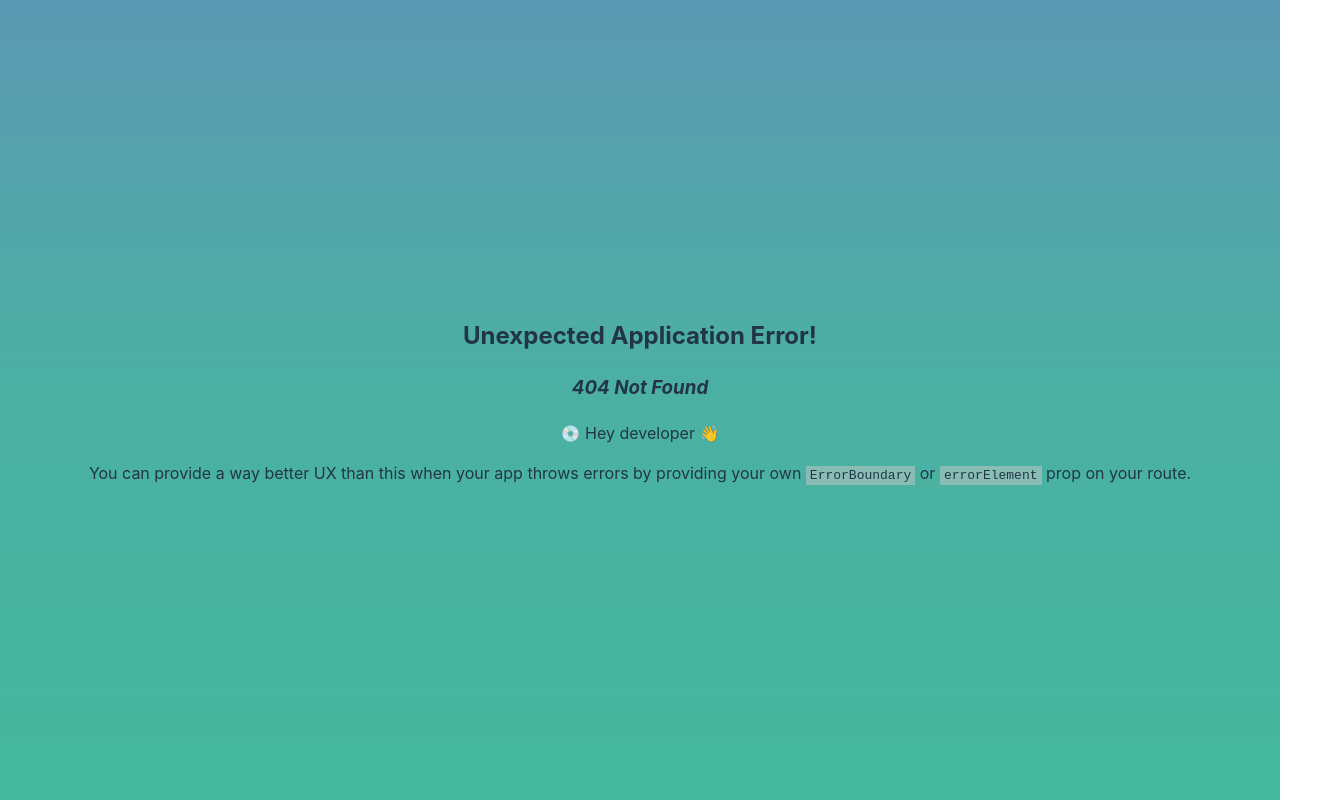
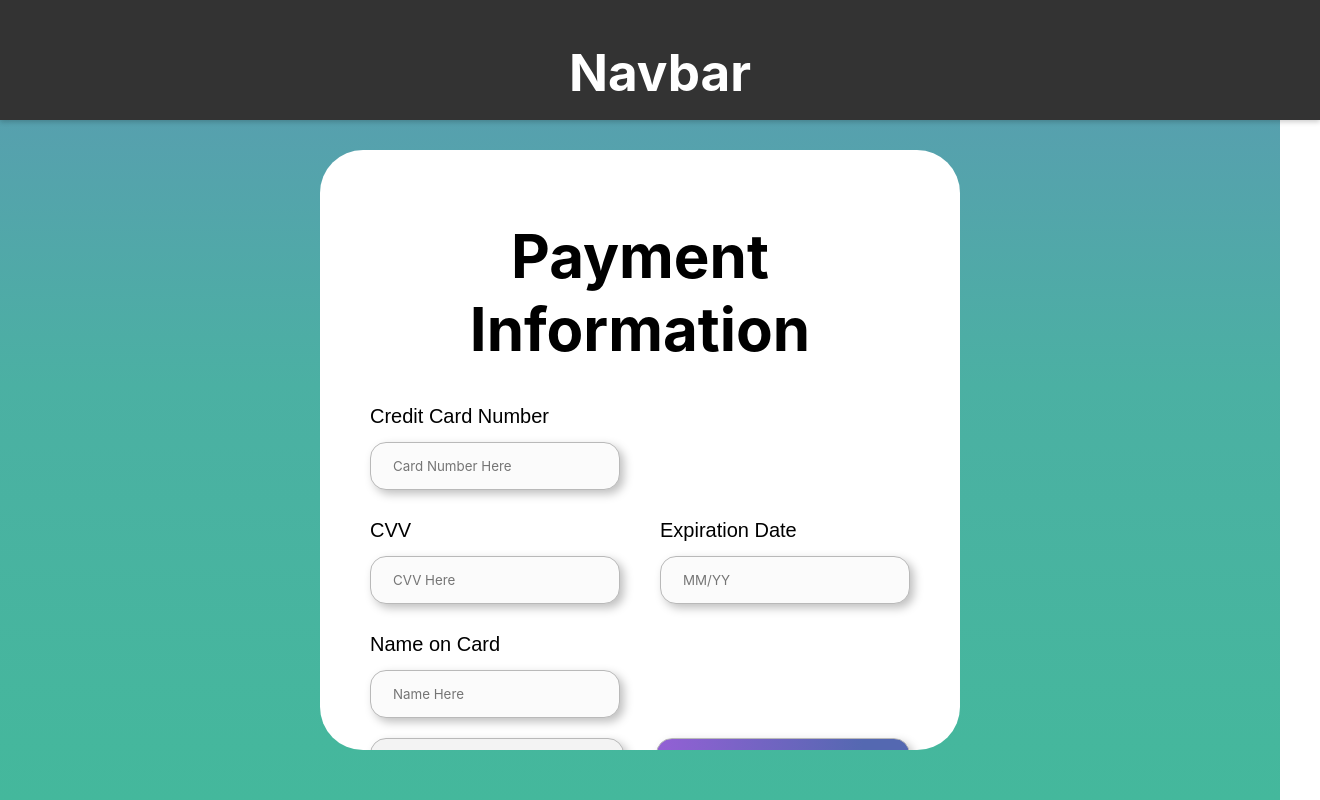
Before and after one commit to CS37033-2024-TA-Repos/2024-react-starter, a React (Vite) app: page /payment-info in a window 1280 px wide. Before the commit this address had no page. Shown: the whole page, 1320 px wide, since content can reach past the window. Built offline with nearby package versions, Linux system fonts and the light colour scheme; a web font is replaced by a local one.

Commit message:
Fixed CSS, added Payment page for OrderFlowers called OrderPayment.tsx

```diff
--- a/src/App.tsx
+++ b/src/App.tsx
@@ -3,6 +3,7 @@ import './App.css';
 import { createBrowserRouter, RouterProvider, Outlet } from 'react-router-dom';
 import NavBar from './Components/NavBar';
 import OrderFlowers from "./Components/OrderFlowers";
+import OrderPayment from './Components/OrderPayment';
 
 function App() {
     const router = createBrowserRouter([
@@ -12,6 +13,7 @@ function App() {
             children: [
                 { path: '/', element: <Welcome /> },
                 { path: 'order-flowers', element: <OrderFlowers /> },
+                { path: 'payment-info', element: <OrderPayment /> }, // New route for payment info
                 // ... other routes
             ],
         },
--- a/src/Components/OrderFlowers.module.css
+++ b/src/Components/OrderFlowers.module.css
@@ -2,20 +2,29 @@
 @import url('https://fonts.googleapis.com/css2?family=Jaldi:wght@400;700&display=swap');
 
 .container {
+
+
     position: absolute;
     top: 150px;
     left: 50%; /* Center the container horizontally */
     transform: translateX(-50%); /* Adjust horizontal centering with transform */
     width: 50%; /* 53.4% of the parent element's width */
-    height: 73%;
+    height: 75%;
     background: #FFFFFF;
     border-radius: 43px;
-    padding: 20px;
+
     box-sizing: border-box;
     display: flex;
     flex-direction: column;
     align-items: center;
     justify-content: flex-start;
+
+    min-width: 300px; /* This is the typical smallest screen size you would design for */
+    min-height: 50vh; /* Minimum height set to 50% of the viewport height */
+     /* Allows vertical scrolling if the content is taller than the container */
+    overflow-y: auto;
+    padding: 1.25rem 2rem;
+
 }
 
 .title {
@@ -32,6 +41,7 @@
     justify-content: center;
     width: 100%;
     gap: 40px; /* Space between the two inputs */
+
 }
 
 .input,
@@ -44,8 +54,10 @@
     border: 1px solid #B9B9B9;
     box-shadow: 4px 4px 9.4px rgba(0, 0, 0, 0.25);
     border-radius: 16px;
-    margin-top: 0px;
+
     display: flex;
+    width: calc(100% - 2rem); /* Subtract the padding and/or margin from the width to ensure it fits within the parent */
+    min-width: 0;
 }
 
 .input {
@@ -55,7 +67,8 @@
 .largeTextarea {
     width: 540px;
     height: 142px; /* Larger height for text area */
-    margin-top: 0px; /* Space below the inputs */
+ /* Space below the inputs */
+    resize: none;
 }
 
 .formGroup {
@@ -63,6 +76,8 @@
     flex-direction: column; /* Stack elements vertically */
     align-items: flex-start; /* Align items to the start (left) */
     margin-bottom: 20px; /* Add space below this form group */
+    width: 100%; /* Set width to 100% of its parent to avoid overflow */
+    max-width: 100%
 }
 
 .label {
@@ -81,6 +96,7 @@
     justify-content: space-between; /* Place the children at the start and end of the container */
     width: 100%; /* Take up full width of the parent container */
     /* Remove gap if you want the buttons to align exactly at the ends */
+    flex-wrap: wrap;
 }
 
 .button,
@@ -91,7 +107,6 @@
     justify-content: center;
     align-items: center;
     padding: 8px 18px;
-    flex: 1; /* Buttons will grow equally to fill the flex container */
     min-width: 234px; /* Minimum width for the buttons */
     height: 57px;
     background: #F3F3F3;
@@ -107,6 +122,9 @@
     text-transform: uppercase;
     color: #FFFFFF;
     margin-right: 5px; /* Spacing between buttons, adjust if needed */
+
+    flex: 1 1 auto; /* Allow the button to grow and shrink, but not to exceed the container's width */
+    max-width: calc(50% - 1rem);
 }
 
 .backButton {
@@ -128,3 +146,33 @@
 .button:first-child {
     margin-left: 0;
 }
+
+@media (max-width: 1104px) {
+    .container {
+        overflow-y: auto; /* Enable vertical scrolling for smaller screens */
+        /* ... other styles for smaller screens ... */
+    }
+
+    .inputRow {
+        flex-direction: column;
+        align-items: center; /* Center-align flex children vertically within the flex container */
+    }
+
+    .input,
+    .textarea {
+        width: 100%; /* Allow input and textarea to take the full width of the container */
+        max-width: 100%; /* Prevent them from exceeding the container's width */
+        margin: 0 auto; /* Center the input/textarea horizontally */
+    }
+
+    .button {
+        max-width: 100%; /* Allow buttons to expand to the full width */
+    }
+
+    /* If you have set margins that may affect centering, adjust them here */
+    .button,
+    .backButton,
+    .reviewButton {
+        margin: 0.5rem auto; /* Center buttons horizontally and add some vertical space */
+    }
+}
--- a/src/Components/OrderFlowers.tsx
+++ b/src/Components/OrderFlowers.tsx
@@ -1,10 +1,18 @@
 import React, {useState} from 'react';
+import { useNavigate } from 'react-router-dom';
 import styles from './OrderFlowers.module.css'; // Adjust the import path as necessary
 //go to http://localhost:5173/order-flowers to test because navbar isnt made yet
 const OrderFlowers: React.FC = () => {
     const [patientName, setPatientName] = useState('');
     const [patientRoom, setPatientRoom] = useState('');
     const [customMessage, setCustomMessage] = useState('');
+
+    const navigate = useNavigate();
+
+    const handleReviewOrder = () => {
+        // You may want to validate or process data here before navigating
+        navigate('/payment-info');
+    };
 
     return (
         <div className={styles.container}>
@@ -47,7 +55,7 @@ const OrderFlowers: React.FC = () => {
                         <button className={`${styles.button} ${styles.backButton}`} type="button">
                             Back
                         </button>
-                        <button className={`${styles.button} ${styles.reviewButton}`} type="submit">
+                        <button className={`${styles.button} ${styles.reviewButton}`} type="submit" onClick={handleReviewOrder}>
                             Review Order
                         </button>
                     </div>
--- /dev/null
+++ b/src/Components/OrderPayment.tsx
@@ -0,0 +1,82 @@
+import styles from './OrderFlowers.module.css';
+import React, { useState } from 'react'; // Create a CSS module for the payment page similarly
+
+const OrderPayment: React.FC = () => {
+    const [cardNumber, setCardNumber] = useState('');
+    const [cvv, setCvv] = useState('');
+    const [expirationDate, setExpirationDate] = useState('');
+    const [nameOnCard, setNameOnCard] = useState('');
+
+    const handleSubmit = (event: React.FormEvent) => {
+        event.preventDefault();
+        // Here you would handle the submission of the payment form
+        // Maybe sending the data to your server or processing the payment
+    };
+
+    return (
+        <div className={styles.container}>
+            <h2 className={styles.title}>Payment Information</h2>
+            <form onSubmit={handleSubmit}>
+                {/* Card Number Input */}
+                <div className={styles.formGroup}>
+                    <label className={styles.label}>Credit Card Number</label>
+                    <input
+                        className={styles.input}
+                        type="text"
+                        value={cardNumber}
+                        onChange={(e) => setCardNumber(e.target.value)}
+                        placeholder="Card Number Here"
+                    />
+                </div>
+
+                {/* CVV and Expiration Date Inputs */}
+                <div className={styles.inputRow}>
+                    <div className={styles.formGroup}>
+                        <label className={styles.label}>CVV</label>
+                        <input
+                            className={styles.input}
+                            type="text"
+                            value={cvv}
+                            onChange={(e) => setCvv(e.target.value)}
+                            placeholder="CVV Here"
+                        />
+                    </div>
+                    <div className={styles.formGroup}>
+                        <label className={styles.label}>Expiration Date</label>
+                        <input
+                            className={styles.input}
+                            type="text"
+                            value={expirationDate}
+                            onChange={(e) => setExpirationDate(e.target.value)}
+                            placeholder="MM/YY"
+                        />
+                    </div>
+                </div>
+
+                {/* Name on Card Input */}
+                <div className={styles.formGroup}>
+                    <label className={styles.label}>Name on Card</label>
+                    <input
+                        className={styles.input}
+                        type="text"
+                        value={nameOnCard}
+                        onChange={(e) => setNameOnCard(e.target.value)}
+                        placeholder="Name Here"
+                    />
+                </div>
+
+                {/* Button Group */}
+                <div className={styles.buttonGroup}>
+                    <button className={`${styles.button} ${styles.backButton}`} type="button">
+                        Back
+                    </button>
+                    <button className={`${styles.button} ${styles.reviewButton}`} type="submit">
+                        Continue
+                    </button>
+                </div>
+            </form>
+        </div>
+    );
+};
+
+export default OrderPayment;
```
